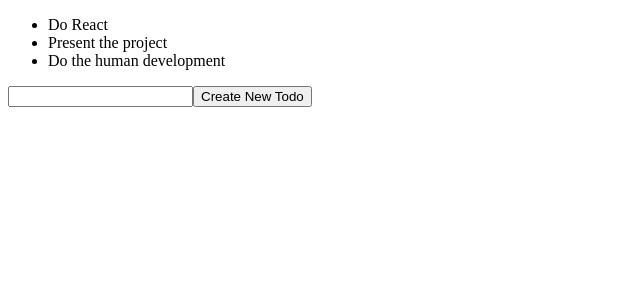
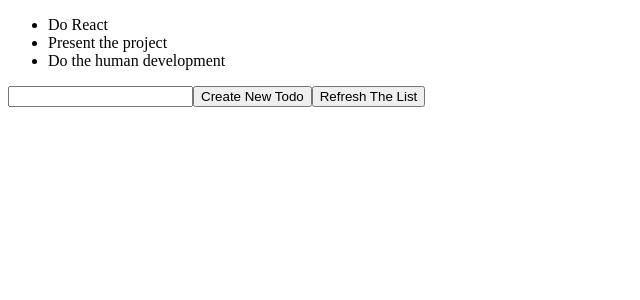
Before and after one commit to Alessandro-Ambra-dev/esercizi-React, a React (Create React App) app in the folder my-app/: page / in a window 1280 px wide. Shown: the top 300 px of the page, without its empty margins (0-640 px from the left). Built offline with nearby package versions, Linux system fonts and the light colour scheme.

Commit message:
feature: added es-25 of React

```diff
--- a/my-app/src/TodoList.jsx
+++ b/my-app/src/TodoList.jsx
@@ -26,6 +26,12 @@ export class TodoList extends React.Component {
       newState: "",
     });
   };
+  handleRefreshState = () =>{
+    this.setState({
+        todos:["Do React", "Present the project", "Do the human development"],
+        newState: ''
+    })
+  }
   render() {
     let todos = this.state.todos.map((todo, index) => (
       <li key={index}>{todo}</li>
@@ -43,6 +49,7 @@ export class TodoList extends React.Component {
           {" "}
           Create New Todo
         </button>
+        <button type="button" onClick={this.handleRefreshState}>Refresh The List</button>
       </div>
     );
   }
```
Also changed, not shown: my-app/src/consegna.md (+1 -1 lines).
